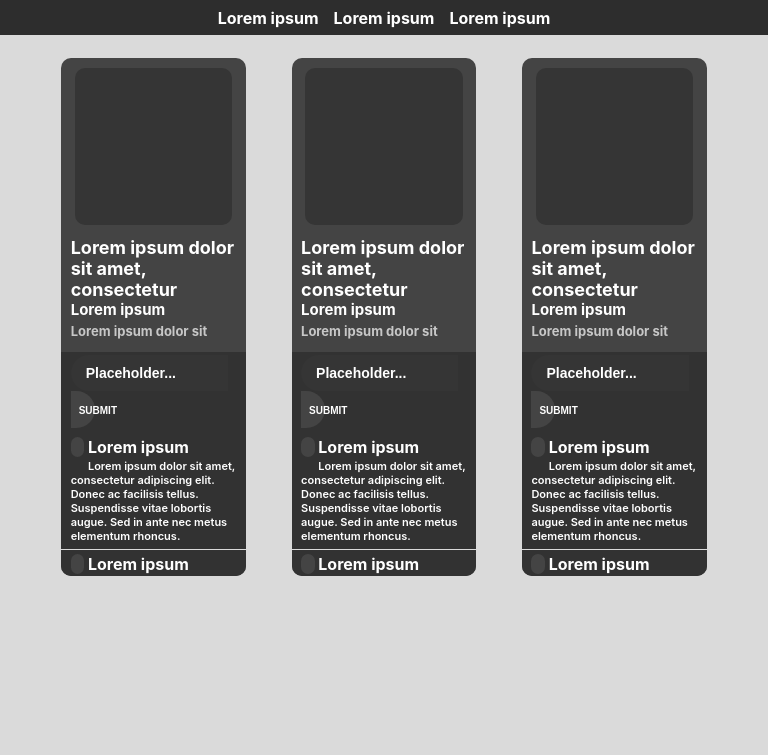
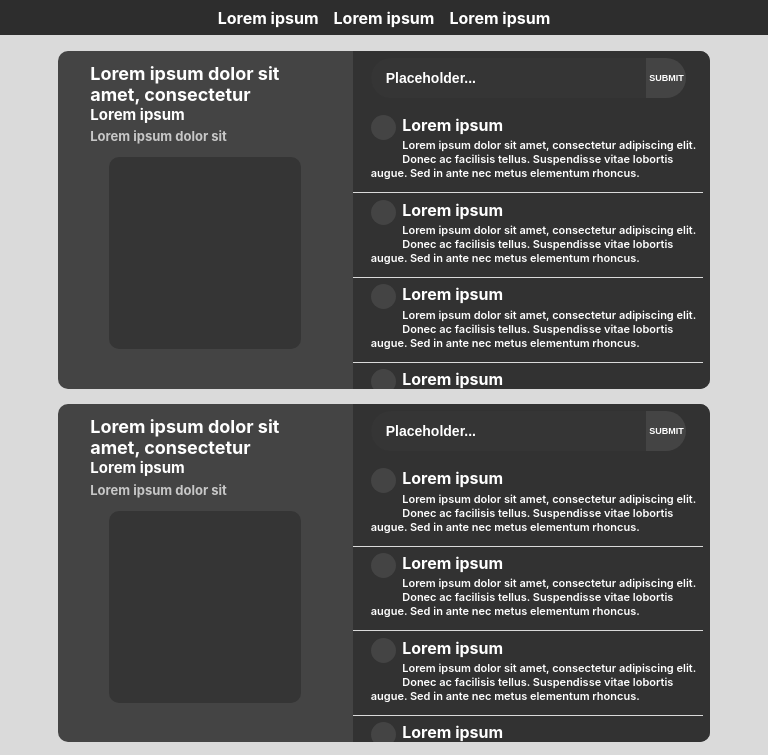
Before and after one commit to doizzie/css-task, a React (Create React App) app in the folder my-app/: page / in a window 768 px wide. Shown: the top 755 px of the page. Built offline with nearby package versions, Linux system fonts and the light colour scheme.

Commit message:
mid-size styling

```diff
--- a/my-app/src/App.css
+++ b/my-app/src/App.css
@@ -1,33 +1,42 @@
 ::-webkit-scrollbar {
   width: 11px;
   margin-bottom:10px;
+  /* margin-right:20px; */
 }
 
 /* Track */
 ::-webkit-scrollbar-track {
   background: #dadada;
-  border-radius: 0px 0px 25px 25px;
+  /* border-radius: 0px 0px 25px 25px; */
+  border-radius:25px;
   margin-bottom:15px;
+  margin-top:15px;
+  /* margin-right:10px; */
 }
 
 /* Handle */
 ::-webkit-scrollbar-thumb {
   background: #444444;
-  border-radius: 0px 0px 25px 25px;
-  margin-bottom: 15px;
+  border-radius:25px;
+  margin-bottom:15px;
+  margin-top:15px;
+  /* margin-right:10px; */
 }
 
 /* Handle on hover */
 ::-webkit-scrollbar-thumb:hover {
   background: #444444;
 }
+body {
+  background-color: #dadada;
+}
 .App {
   text-align: center;
-  background-color: #dadada;
-  /* height: 100vh; */
-  height: 100vh;
-  overflow:hidden;
+  height: auto;
+
+  /* overflow:hidden; */
 }
+
 nav {
   background-color:#2d2d2d;
   padding:1%;
@@ -38,6 +47,9 @@
   padding:1%;
   font-weight: bold;
   text-decoration: none;
+}
+nav a:hover{
+  opacity:0.5;
 }
 
 .element {
@@ -67,12 +79,9 @@
 }
 
 .mainBox{
-  /* padding:.5%; */
-  /* margin: 2%; */
   padding:0;
   margin:5%;
   margin-bottom:2%;
-  /* background-color: white; */
 }
 .box {
   background-color: #353535;
@@ -96,7 +105,8 @@
 }
 form {
   padding: 2% 2% 0% 5%;
-  margin-bottom:5%;
+  /* width:90%; */
+  margin: 0 auto 5% auto;
 }
 form input{
   color:#ffffff;
@@ -104,11 +114,14 @@
 }
 #search {
   width: 80%;
+  height: 38px;
   border:none;
   font-size:14px;
   border-radius:20px 0px 0px 20px;
-  padding:10px 5px 10px 15px;
+  /* padding:10px 5px 10px 15px; */
+  padding-left: 15px;
   color:#ffffff;
+  vertical-align: top;
 }
 ::placeholder { /* Chrome, Firefox, Opera, Safari 10.1+ */
   color: #ffffff;
@@ -126,17 +139,21 @@
   font-weight: bold;
 }
 #submit {
-  width: 14%;
+  width: 46px;
+  height: 40px;
   border:none;
+  vertical-align: top;
   background-color:#444444;
   color:#ffffff;
-  padding: 14px 15px 12px 8px;
+  /* padding-left: 1%; */
+  /* padding: 14px 15px 12px 8px; */
   border-radius: 0px 20px 20px 0px;
   font-size: 10px;
   font-weight:750;
   text-align: center;
   text-transform: uppercase;
 }
+
 #submit:hover{
   cursor:pointer;
   background-color:#353535;
@@ -144,30 +161,22 @@
 
 .oval{
   aspect-ratio: 1/1;
-  width:1.8vw;
-  /* height:50px; */
+  width:25px;
   background-color:#444444;
   border-radius:100px;
   display:inline-block;
-  /* display: block-inline; */
   float: left;
   margin-right:2%;
   margin-bottom:2vw;
 }
 .righter{
-  /* display: inline-block; */
   vertical-align: top;
-  /* background-color:yellow; */
   margin-top:0;
   margin-bottom:0;
   padding-top:0;
-  /* width:90%; */
-  /* color:yellow; */
-  /* float:right; */
+
 }
-.righter p, .righter h4 {
-  /* display:inline-block; */
-}
+
 .righter h4 {
   margin-top:2%;
   margin-bottom:1%;
@@ -178,3 +187,105 @@
   margin-top:0;
   margin-bottom:1.5%;
 }
+
+@media screen and (max-width: 1200px) and (min-width: 641px){
+  .App{
+    overflow-y: scroll;
+    height: auto;
+  }
+  nav a {
+    /* width: 5px; */
+    /* background-color: yellow; */
+    /* height:auto; */
+    overflow-wrap:break-word;
+  }
+  .element{
+    width:85vw;
+    height: 44vw;
+    display:block;
+    /* text-align:center; */
+    margin:2% auto;
+  }
+  .mainBox, .smallerBox {
+    display: inline-block;
+  }
+  .mainBox{
+    float:left;
+    width:30vw;
+    /* width:37.5vw; */
+    margin-top:0;
+    display:flex;
+    flex-direction:column-reverse;
+    padding:0;
+  }
+  .smallerBox{
+    /* float:right; */
+    width:45%;
+    width:45.6vw;
+    /* width:37.5vw; */
+    height: 100%;
+    padding-right:1%;
+    border-radius: 0px 10px 10px 0px;
+  }
+  .boxy{
+    padding-right:2%;
+  }
+  .box{
+    /* position:absolute; */
+    /* display:flex; */
+    /* bottom: 10px; */
+    /* width:350px; */
+    width:29vw;
+    /* width: 30vmin; */
+    /* width:100%; */
+    /* margin:0 auto; */
+  }
+  #submit{
+    /* width:10%; */
+    padding-left:1%;
+    /* width:40px; */
+    /* font-size:10px; */
+  }
+  form {
+    /* width:80%; */
+    padding-right:0%;
+    margin-right:0;
+    padding-right:.5%;
+    /* padding:0; */
+    /* font-size: 9px; */
+    /* width:40px; */
+  }
+  #search{
+    /* width: 70%; */
+    /* width: 78%; */
+  }
+  h1 {
+    /* font-size:0.9em; */
+  }
+  h2 {
+    /* font-size: 0.9em; */
+  }
+  h3 {
+    /* font-size:0.9em; */
+  }
+}
+@media screen and (min-width: 641px) and (max-width: 813px){
+  .box{
+    width: 25vw;
+  }
+  #submit {
+    font-size:9px;
+    width:40px;
+  }
+  #search{
+    width:78%;
+  }
+}
+@media screen and (max-width: 640px){
+  .element{
+    display: block;
+    margin:3% auto;
+    width: 90vw;
+    padding-top:2%;
+  }
+}
--- a/my-app/src/Box.js
+++ b/my-app/src/Box.js
@@ -3,14 +3,14 @@
 import OvalBoxy from './OvalBoxy';
 
 export default function Box() {
-    // render() {
       return (
         <div className="element">
         <div className="mainBox">
           <div className="box"><img src=""/></div>
-          <h1 className="title">Lorem ipsum dolor sit amet, consectetur</h1>
+          <div><h1 className="title">Lorem ipsum dolor sit amet, consectetur</h1>
           <h2 className="smallerTitle">Lorem ipsum</h2>
-          <h3 className="smallest title">Lorem ipsum dolor sit</h3>
+          <h3 className="smallestTitle">Lorem ipsum dolor sit</h3></div>
+
         </div>
         <div className="smallerBox">
           <form>
@@ -20,10 +20,13 @@
           <OvalBoxy/>
           <OvalBoxy/>
           <OvalBoxy/>
+          <OvalBoxy/>
+          <OvalBoxy/>
+          <OvalBoxy/>
+          <OvalBoxy/>
+          <OvalBoxy/>
+          <OvalBoxy/>
         </div>
       </div>
       );
-    // }
   };
-
-//   ReactDOM.render(<Box/>, document.getElementById('app'));
```
